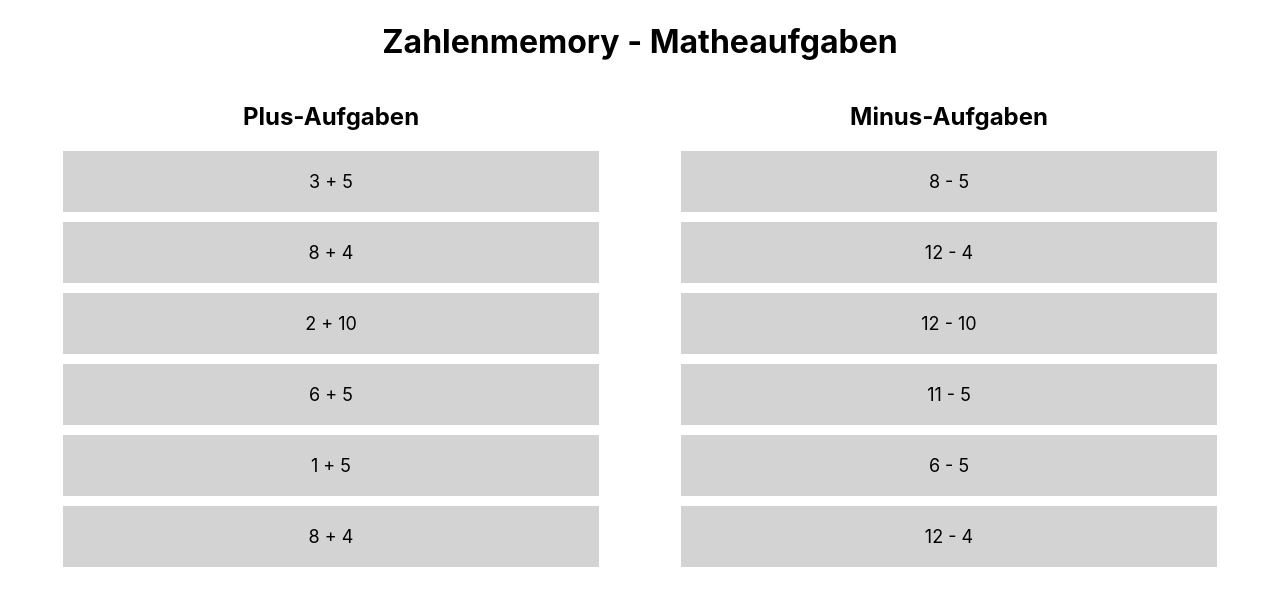
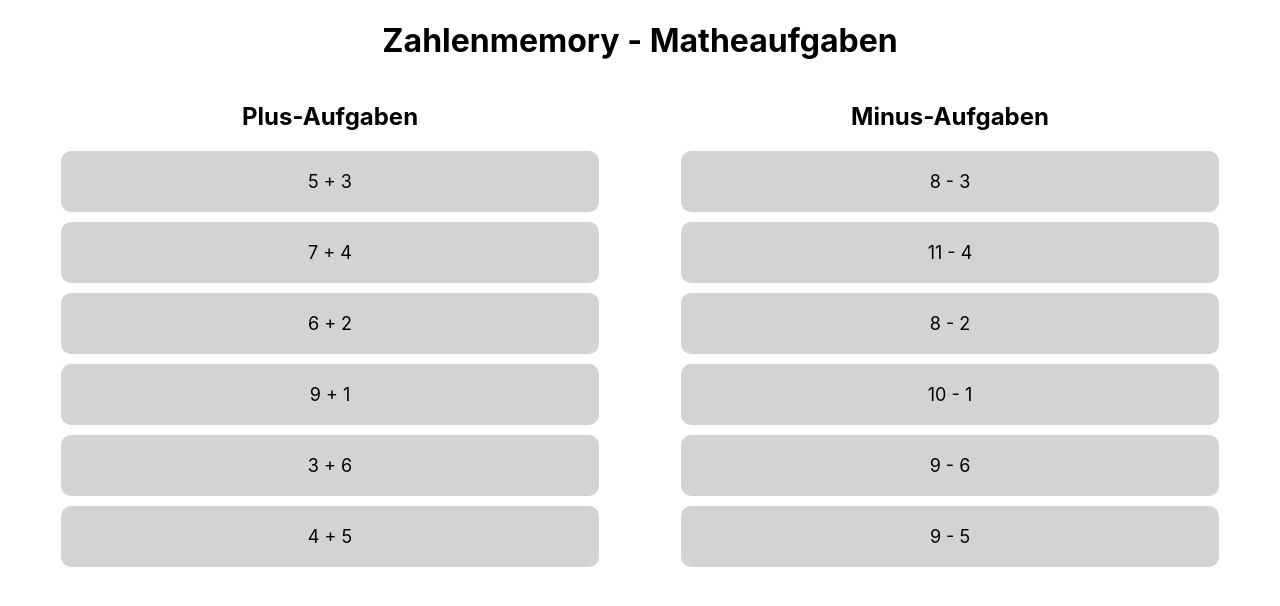
Before and after one commit to hssw24/mem3, a React (Create React App) app: page / in a window 1280 px wide. Shown: the top 606 px of the page. Built offline with nearby package versions, Linux system fonts and the light colour scheme.

Commit message:
Beschreibung der Änderungen

```diff
--- a/src/App.js
+++ b/src/App.js
@@ -1,37 +1,28 @@
 import React, { useState, useEffect } from "react";
 import "./MemoryGame.css";
 
-const generateRandomNumber = (max) => Math.floor(Math.random() * max) + 1;
-
-const generateTasks = () => {
-  const tasks = [];
-  for (let i = 0; i < 6; i++) {
-    const a = generateRandomNumber(10);
-    const b = generateRandomNumber(10);
-    const sum = a + b;
-    tasks.push({
-      plus: { task: `${a} + ${b}`, result: sum },
-      minus: { task: `${sum} - ${b}`, result: a },
-    });
-  }
-
-  // Shuffle tasks to mix plus and minus pairs
-  return tasks.sort(() => Math.random() - 0.5);
-};
+// Fest definierte Aufgabenpaare
+const tasks = [
+  { plus: { task: "5 + 3", result: 8 }, minus: { task: "8 - 3", result: 5 } },
+  { plus: { task: "7 + 4", result: 11 }, minus: { task: "11 - 4", result: 7 } },
+  { plus: { task: "6 + 2", result: 8 }, minus: { task: "8 - 2", result: 6 } },
+  { plus: { task: "9 + 1", result: 10 }, minus: { task: "10 - 1", result: 9 } },
+  { plus: { task: "3 + 6", result: 9 }, minus: { task: "9 - 6", result: 3 } },
+  { plus: { task: "4 + 5", result: 9 }, minus: { task: "9 - 5", result: 4 } }
+];
 
 const MemoryGame = () => {
-  const [tasks, setTasks] = useState(generateTasks());
-  const [selected, setSelected] = useState([]);
-  const [matched, setMatched] = useState([]);
-  const [attempts, setAttempts] = useState(0);
-  const [completedRounds, setCompletedRounds] = useState(0);
-  const [isGameOver, setIsGameOver] = useState(false);
-  const [showError, setShowError] = useState(false);
+  const [selected, setSelected] = useState([]); // Aktuell ausgewählte Karten
+  const [matched, setMatched] = useState([]);   // Richtig zugeordnete Paare
+  const [attempts, setAttempts] = useState(0);  // Anzahl der Versuche
+  const [completedRounds, setCompletedRounds] = useState(0);  // Anzahl der gespielten Runden
+  const [isGameOver, setIsGameOver] = useState(false);  // Spielstatus
+  const [showError, setShowError] = useState(false);    // Anzeige von Fehlern bei falscher Auswahl
 
+  // Prüfe, ob ein Paar korrekt ausgewählt wurde
   useEffect(() => {
     if (selected.length === 2) {
       const [first, second] = selected;
-      // Check if selected pair matches (Plus and Minus results match)
       if (
         (first.type === "plus" && second.type === "minus" && first.result === second.result) ||
         (first.type === "minus" && second.type === "plus" && first.result === second.result)
@@ -46,15 +37,15 @@ const MemoryGame = () => {
     }
   }, [selected]);
 
+  // Prüfe, ob alle Paare gefunden wurden
   useEffect(() => {
-    // Game is over when all pairs are matched
     if (matched.length === tasks.length * 2) {
       setIsGameOver(true);
     }
   }, [matched]);
 
+  // Klick-Event für die Karten
   const handleCardClick = (task, type) => {
-    // Only allow two cards to be selected at a time, and ignore already matched cards
     if (
       selected.length < 2 &&
       !selected.some((sel) => sel.task === task.task) &&
@@ -64,8 +55,8 @@ const MemoryGame = () => {
     }
   };
 
+  // Spiel zurücksetzen
   const resetGame = () => {
-    setTasks(generateTasks());
     setSelected([]);
     setMatched([]);
     setAttempts(0);
@@ -110,8 +101,8 @@ const MemoryGame = () => {
       {isGameOver && (
         <div className="game-over">
           <h2>Spiel beendet!</h2>
-          <p>Du hast {attempts} Versuche gebraucht.
-          Bisher gespielte Runden: {completedRounds}</p>
+          <p>Du hast {attempts} Versuche gebraucht.</p>
+          <p>Bisher gespielte Runden: {completedRounds}</p>
           <button onClick={resetGame}>Noch eine Runde spielen</button>
         </div>
       )}
--- a/src/MemoryGame.css
+++ b/src/MemoryGame.css
@@ -1,15 +1,17 @@
 .memory-game {
     text-align: center;
-    margin: 22px;
+    margin: 20px;
   }
 
   .grid {
     display: flex;
     justify-content: space-around;
+    flex-wrap: wrap;  /* Für Handy-Optimierung */
   }
 
   .column {
     width: 45%;
+    margin-bottom: 20px; /* Platz zwischen den Spalten */
   }
 
   .card {
@@ -19,6 +21,7 @@
     font-size: 18px;
     cursor: pointer;
     transition: background-color 0.5s;
+    border-radius: 10px;
   }
 
   .matched {
@@ -45,3 +48,15 @@
     font-size: 16px;
     cursor: pointer;
   }
+
+  /* Für Handy-Bildschirme */
+  @media (max-width: 600px) {
+    .column {
+      width: 100%; /* Spalten auf voller Breite */
+    }
+
+    .card {
+      font-size: 16px;
+      padding: 15px;
+    }
+  }
```
